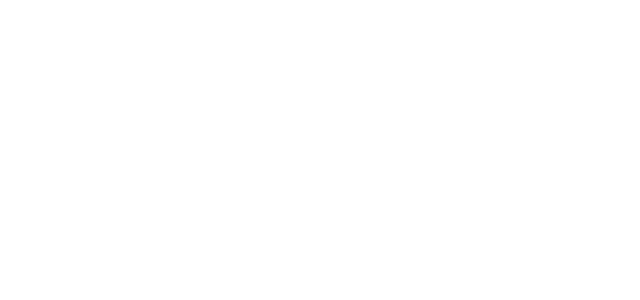
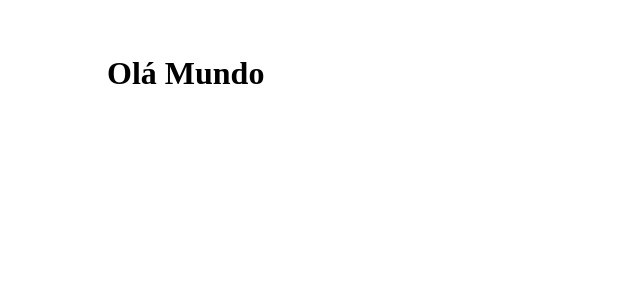
Before and after one commit to lodsa-ntos/vibralisten, a React (Create React App) app in the folder frontend/: page / in a window 1280 px wide. Shown: the top 300 px of the page, without its empty margins (0-640 px from the left). Built offline with nearby package versions, Linux system fonts and the light colour scheme.

Commit message:
Add global CSS styles for layout; update Home component structure

```diff
--- a/frontend/src/assets/styles/global.css
+++ b/frontend/src/assets/styles/global.css
@@ -0,0 +1,29 @@
+/*
+  ===========================================================
+  Project: VibraListen (Youtube to MP3 Converter)
+  Author: Lodney Santos
+  Creation Date: [Data]
+  Latest Update: [Data]
+  Description: This is a full-stack web app that converts
+             YouTube videos to MP3. The backend uses
+             Node.js with Express for video download and
+             conversion, while the frontend provides an
+             interface to input links and download MP3 files.
+  ===========================================================
+*/
+
+/* Garantir que todos os elementos comecem do mesmo ponto.*/
+/* Ensure that all elements start from the same point.*/
+* {
+  margin: 0;
+  padding: 0;
+  box-sizing: border-box;
+}
+
+/* Definição do layout grid */
+/* Definition of the grid layout */
+.container-overview {
+  margin-top: 55px;
+  margin-left: 107px;
+  margin-right: 107px;
+}
--- a/frontend/src/pages/Home/Home.js
+++ b/frontend/src/pages/Home/Home.js
@@ -3,8 +3,10 @@
 
 const Home = () => {
   return (
-    <div className="container-overview">
-
+    <div className="body">
+      <div className="container-overview">
+        <h1>Olá Mundo</h1>
+    </div>
     </div>
   );
 };
```
